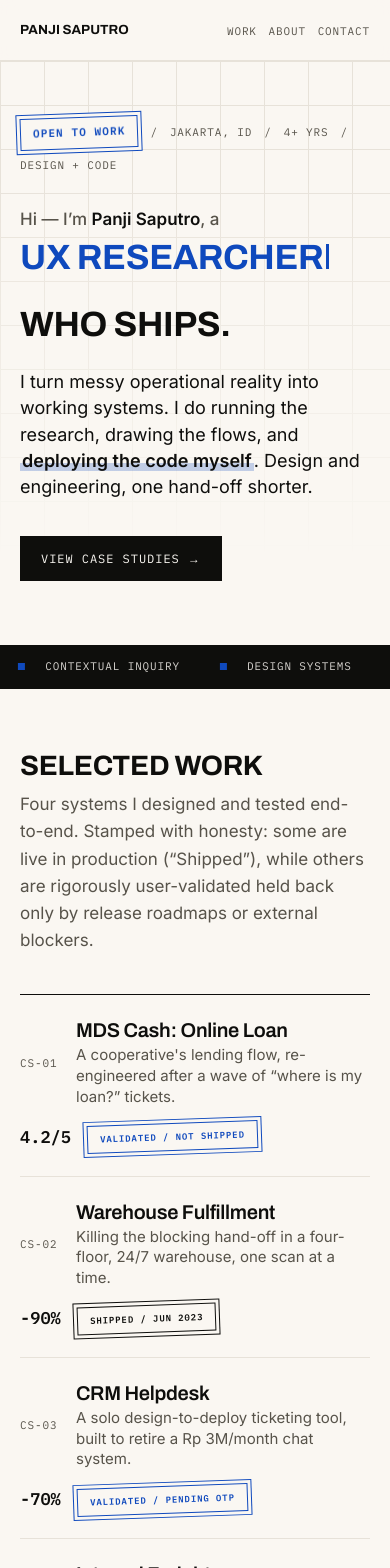
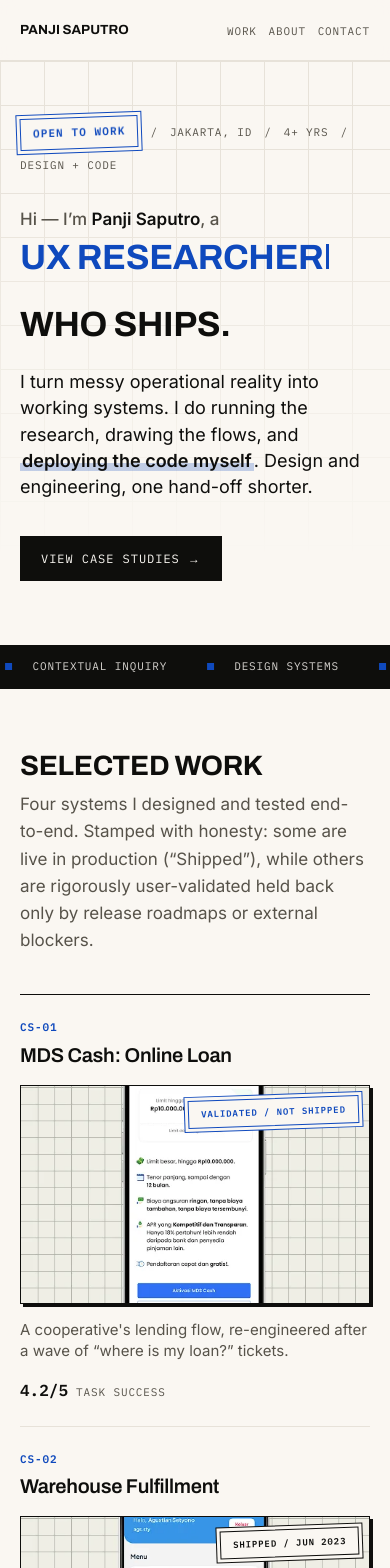
Before and after one commit to panjisap0805/Portfolio-Brutalist, a Next.js app: page / in a window 390 px wide. Shown: the top 1568 px of the page. Built offline with nearby package versions, Linux system fonts and the light colour scheme.

Commit message:
fixing responsive mobile workindex

```diff
--- a/components/home/WorkIndex.js
+++ b/components/home/WorkIndex.js
@@ -31,12 +31,56 @@ export default function WorkIndex() {
               <li key={p.slug} className="rv" style={{ "--ri": i + 1 }}>
                 <Link
                   href={`/work/${p.slug}/`}
-                  className="group relative grid grid-cols-[2.5rem_1fr] items-center gap-4 border-b border-grid py-6 transition-[padding,background-color] duration-200 ease-mech hover:bg-tint hover:pl-3 md:grid-cols-[3.5rem_1.4fr_auto] md:gap-5"
+                  className="group relative block border-b border-grid py-6 transition-[padding,background-color] duration-200 ease-mech hover:bg-tint hover:pl-3 md:grid md:grid-cols-[3.5rem_1.4fr_auto] md:items-center md:gap-5"
                 >
-                  <span className="t-label text-ink-soft transition-colors group-hover:text-cobalt">
+                  {/* Mobile Layout (< md) */}
+                  <div className="flex flex-col gap-3 md:hidden">
+                    <div>
+                      <span className="t-label font-semibold text-cobalt block mb-1">
+                        {p.docCode}
+                      </span>
+                      <h3 className="t-statement text-xl group-hover:text-cobalt">
+                        {p.card.name}
+                      </h3>
+                    </div>
+
+                    <div className="relative my-1 border border-ink bg-tint shadow-[3px_3px_0_var(--color-ink)] overflow-hidden">
+                      <Image
+                        src={p.card.thumbnail}
+                        alt={p.card.alt || p.card.name}
+                        width={480}
+                        height={360}
+                        sizes="100vw"
+                        className="h-auto w-full aspect-[16/10] object-cover transition-transform duration-300 ease-mech group-hover:scale-[1.02]"
+                      />
+                      <div className="absolute top-2.5 right-2.5 z-10 pointer-events-none">
+                        <Stamp
+                          label={p.stamp.label}
+                          tone={p.stamp.tone}
+                          className="!text-[0.5625rem]"
+                        />
+                      </div>
+                    </div>
+
+                    <p className="text-[0.9375rem] leading-snug text-ink-soft">
+                      {p.card.oneLiner}
+                    </p>
+
+                    <div className="mt-1 flex items-baseline gap-2">
+                      <span className="font-mono text-base font-bold text-ink transition-colors group-hover:text-cobalt">
+                        {p.card.metric}
+                      </span>
+                      <span className="t-label text-ink-soft">
+                        {p.card.metricLabel}
+                      </span>
+                    </div>
+                  </div>
+
+                  {/* Desktop Layout (>= md) - Exactly preserved */}
+                  <span className="t-label text-ink-soft transition-colors group-hover:text-cobalt hidden md:inline">
                     {p.docCode}
                   </span>
-                  <span>
+                  <span className="hidden md:block">
                     <span className="t-statement block text-[clamp(1.25rem,2.6vw,1.75rem)] group-hover:text-cobalt">
                       {p.card.name}
                     </span>
@@ -44,10 +88,10 @@ export default function WorkIndex() {
                       {p.card.oneLiner}
                     </span>
                   </span>
-                  <span className="col-span-2 flex items-center gap-4 md:col-span-1 md:flex-col md:items-end md:gap-2">
+                  <span className="hidden md:flex md:flex-col md:items-end md:gap-2">
                     <span className="font-mono text-[1.0625rem] font-semibold">
                       {p.card.metric}
-                      <span className="ml-2 font-normal text-ink-soft max-md:hidden">
+                      <span className="ml-2 font-normal text-ink-soft">
                         {p.card.metricLabel}
                       </span>
                     </span>
```
